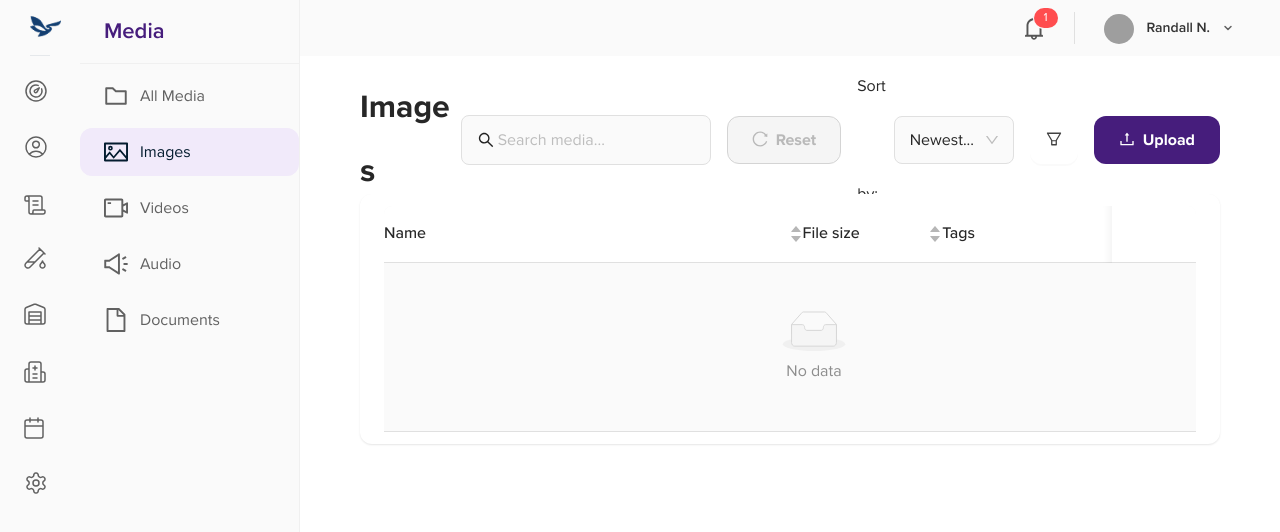
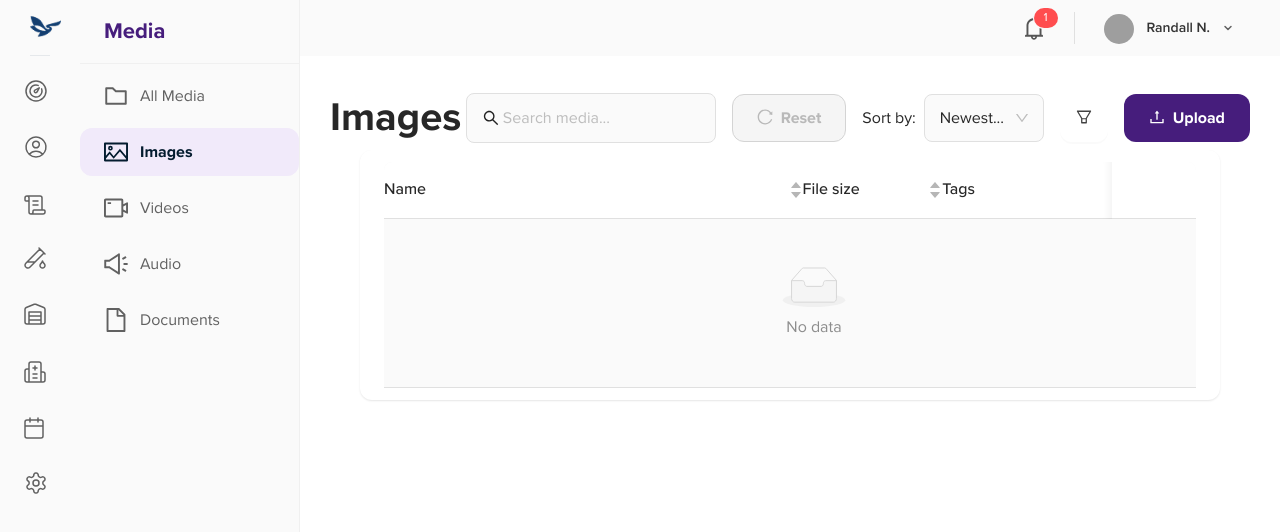
Before and after one commit to MuhammadHasher017/LSUHS-SIT, a React (Vite) app: page /media/images in a window 1280 px wide. Shown: the top 532 px of the page. Built offline with nearby package versions, Linux system fonts and the light colour scheme; grey boxes are pictures that could not be loaded.

Commit message:
#update theme

```diff
--- a/src/App.css
+++ b/src/App.css
@@ -1,37 +1,100 @@
-/* Import Ant Design reset styles AFTER your @font-face definitions */
+/* === Ant Design Theme Overrides === */
+
+/* Font and Reset */
+:root {
+  --font: "Proxima Nova", sans-serif;
+
+  /* Tag Colors */
+  --tag-success-color: #0F8A57;
+  --tag-success-bg: #D1FAE9;
+  --tag-info-color: #0E7DBE;
+  --tag-info-bg: #D0EBFB;
+  --tag-warning-color: #995C00;
+  --tag-warning-bg: #FEEACD;
+  --tag-default-color: #616161;
+  --tag-default-bg: rgba(0, 0, 0, 0.06);
+  --tag-danger-color: #616161;
+  --tag-danger-bg: rgba(0, 0, 0, 0.06);
+
+  /* Text Colors */
+  --heading-color: #090909;
+  --text-color: #424242;
+  --active-text-color: #010032;
+  --input-muted-text-color: #9E9E9E;
+  --active-input-text-color: #212121;
+  --btn-text-color: #000;
+  --modal-popup-text: #16171D;
+  --login-forgot-text: #835800;
+  --pagination-reord-color: #3C3D3E;
+  --nav-icon-color: #3C3D3E;
+
+  /* Icon Colors */
+  --active-icon: #331B00;
+  --input-svg-color: #575D75;
+
+  /* Primary Colors */
+  --primary-color: #461D7C;
+  --primary-color2: #FFEE00;
+  --primary-color3: #FFF799;
+
+  /* Borders */
+  --table-header-border: #BDBDBD;
+  --table-body-border: #E0E0E0;
+  --input-border: #9E9E9E;
+  --grey-border: #BDBDBD;
+
+  /* Backgrounds */
+  --drawer-bg-color: #FAFAFA;
+  --white: #fff;
+  --add-more-button-bg: #F5F5F5;
+
+  /* Shadows */
+  --active-input-shadow: 0 0 0 3px rgba(255, 238, 0, 0.1);
+  --popup-shadow: 0 4px 6px rgba(26, 26, 26, 0.2);
+  --drawer-dropdown-shadow: 0 1px 2px rgba(0, 0, 0, 0.1);
+
+  /* Misc */
+  --sidebar-item-padding: 12px 16px 12px 24px;
+  --input-border-radius: 8px;
+}
 
 body {
-  font-family: 'Proxima Nova', sans-serif;
+  font-family: var(--font);
   margin: 0;
   -webkit-font-smoothing: antialiased;
   -moz-osx-font-smoothing: grayscale;
 }
 
-/**********Start Sidebar*************/
+/* === Sidebar === */
+
 .sidebar-brand {
   display: flex;
   align-items: center;
-  padding: 0px 30px;
+  padding: 0 30px;
   height: 56px;
 }
+
 .sidebar-brand .ant-image {
-  padding: 14px 0px 15px 0px;
+  padding: 14px 0 15px;
   border-bottom: 1px solid #E5E8EB;
   width: 100%;
 }
-.sidebar-brand .ant-image .ant-image-img {
+
+.sidebar-brand .ant-image-img {
   height: 26px;
   width: auto;
 }
+
 .sidebar-header {
-  height: 56px;
   display: flex;
   align-items: center;
+  height: 56px;
   border-bottom: 1px solid #f0f0f0;
 }
+
 .bottom-sidebar {
   width: 100%;
-  background: #fff;
+  background: var(--white);
   margin-top: auto;
   position: sticky;
   bottom: 0;
@@ -39,59 +102,72 @@ body {
 }
 
 .sidebar-menu-container {
-  padding: 8px 0px;
+  padding: 8px 0;
 }
 
 .sidebar-menu-container .ant-menu {
-  padding: 0px 12px;
+  padding: 0 12px;
 }
 
-.sidebar-menu-container>.ant-menu>.ant-menu-item {
+.sidebar-menu-container > .ant-menu > .ant-menu-item,
+.sidebar-menu-container > .ant-menu > .ant-menu-submenu > .ant-menu-submenu-title {
   padding-left: 12px !important;
 }
 
-.sidebar-menu-container .ant-menu-submenu-title{
-  padding-left: 12px !important;}
+.ant-menu-sub .ant-menu-item {
+  margin-left: 32px;
+  padding-left: 16px !important;
+  width: auto;
+  color: var(--heading-color);
+}
 
+.ant-menu-item-selected {
+  font-weight: 700;
+}
 
-/**********End Sidebar*************/
+.ant-menu-submenu.ant-menu-submenu-open>.ant-menu-submenu-title .ant-menu-title-content {
+  font-weight: 600;
+  color: #041C2F;
+}
 
-/**********Start Table*************/
-.table-ui-container .ant-table-wrapper .ant-table {
+/* === Table === */
+
+.table-ui-container .ant-table {
   border-radius: 12px;
-  background-color: #fff;
-  box-shadow: 0px 1px 2px 0px rgba(0, 0, 0, 0.10);
+  background: var(--white);
+  box-shadow: 0 1px 2px rgba(0, 0, 0, 0.1);
   padding: 12px 24px;
 }
-/**********End Table*************/
 
-/**********Start picker*************/
+/* === Picker === */
+
 .ant-picker {
-  box-shadow: 0px 1px 2px 0px rgba(0, 0, 0, 0.10);
+  box-shadow: 0 1px 2px rgba(0, 0, 0, 0.1);
 }
-/**********End picker*************/
 
+/* === Navbar === */
 
-/**********Start Navbar*************/
-.navbar-header{
-  width: 100%;
+.navbar-header {
   display: flex;
   align-items: center;
   justify-content: flex-end;
-  padding: 0px 30px;
+  padding: 0 30px;
   height: 56px;
+  line-height: 56px;
+  width: 100%;
   position: sticky;
   top: 0;
   z-index: 100;
-  line-height: 56px;
 }
-.user-dropdown-navbar{
-  padding: 0px 16px 0px 4px;
+
+.user-dropdown-navbar {
+  padding: 0 16px 0 4px;
 }
+
 .user-dropdown-sidebar {
-  padding: 10px 24px;
   display: flex;
   align-items: center;
+  padding: 10px 24px;
   cursor: pointer;
   transition: background-color 0.3s;
 }
@@ -100,10 +176,10 @@ body {
   background-color: #f5f5f5;
 }
 
-.user-dropdown-navbar .user-info {
+.user-info {
   display: flex;
+  align-items: center;
   width: 100%;
-  align-items: center;
   margin-left: 12px;
 }
 
@@ -132,45 +208,41 @@ body {
   margin-left: 12px;
   height: 12px;
   width: 12px;
-  background-image: url(../src/assets/icons/dropdown-icon.svg);
-  background-repeat: no-repeat;
-  background-size: contain;
+  background: url(../src/assets/icons/dropdown-icon.svg) no-repeat center/contain;
 }
-.dropdown-icon>svg{
+
+.dropdown-icon > svg {
   display: none;
 }
 
 .notification-item {
-  position: relative;
   display: flex;
   align-items: center;
+  position: relative;
   cursor: pointer;
-  border-right: 1px solid #E0E0E0;
   padding-right: 24px;
+  border-right: 1px solid var(--table-body-border);
 }
 
 .notification-item .icon-container {
-  position: relative;
-  width: 32px;
-  height: 32px;
-  outline: none;
-  border: none;
   display: flex;
   align-items: center;
   justify-content: center;
+  width: 32px;
+  height: 32px;
+  border: none;
+  outline: none;
 }
-.notification-item .icon-container .anticon{
+
+.notification-item .anticon {
   font-size: 24px !important;
 }
-/**********End Navbar*************/
 
-/**********Start Main*************/
-.main-section{
+/* === Main Content === */
+
+.main-section {
   padding: 30px;
-  background-color: #fff;
+  background: var(--white);
   height: calc(100vh - 56px);
   overflow-y: auto;
 }
-/**********End Main*************/
-
-/**********Start Ant Modal*************/
--- a/src/layout/Header.jsx
+++ b/src/layout/Header.jsx
@@ -62,7 +62,7 @@ const Header = ({ collapsed, toggleSidebar, title, onSearch }) => {
   return (
     <AntHeader
       style={{
-        padding: '30px',
+        padding: '0px',
         display: 'flex',
         alignItems: 'center',
         justifyContent: 'space-between'
@@ -76,7 +76,7 @@ const Header = ({ collapsed, toggleSidebar, title, onSearch }) => {
           style={{ fontSize: '18px', marginRight: '16px' }}
           aria-label={collapsed ? 'Expand sidebar' : 'Collapse sidebar'}
         /> */}
-        <Title level={1} style={{ margin: 0 , fontSize: '32px', fontWeight:"700"}}>
+        <Title level={1} style={{ margin: 0 , fontSize: '40px', fontWeight:"700"}}>
           {title}
         </Title>
       </Space>
--- a/src/themes/theme.json
+++ b/src/themes/theme.json
@@ -70,7 +70,7 @@
       "fontFamily": "Proxima Nova",
       "fontWeightStrong": 500,
       "borderColor": "rgb(224,224,224)",
-      "colorText": "rgb(4,28,47)",
+      "colorText": "#090909",
       "cellPaddingInline": 0,
       "headerSplitColor": "rgb(255,255,255)"
     },
@@ -86,8 +86,10 @@
       "lineHeight": 2
     },
     "Typography": {
-      "fontSizeHeading1": 32,
-      "lineHeightHeading1": 2
+      "fontSizeHeading1": 40,
+      "lineHeightHeading1": 1.2,
+      "fontWeightStrong": 700,
+      "colorText": "rgb(9,9,9)"
     },
     "Card": {
       "borderRadiusLG": 12,
@@ -126,7 +128,6 @@
     "Layout": {
       "bodyBg": "#fafafa",
       "headerBg": "rgba(255,255,255,0)",
-      "headerHeight": 108,
       "siderBg": "rgba(255,255,255,0)"
     },
     "Menu": {
@@ -145,7 +146,8 @@
       "itemPaddingInline": 12,
       "itemBorderRadius": 12,
       "iconSize": 24,
-      "iconMarginInlineEnd": 12
+      "iconMarginInlineEnd": 12,
+      "subMenuItemBg": "rgba(255,255,255,0)"
     },
     "DatePicker": {
       "borderRadius": 30,
```
